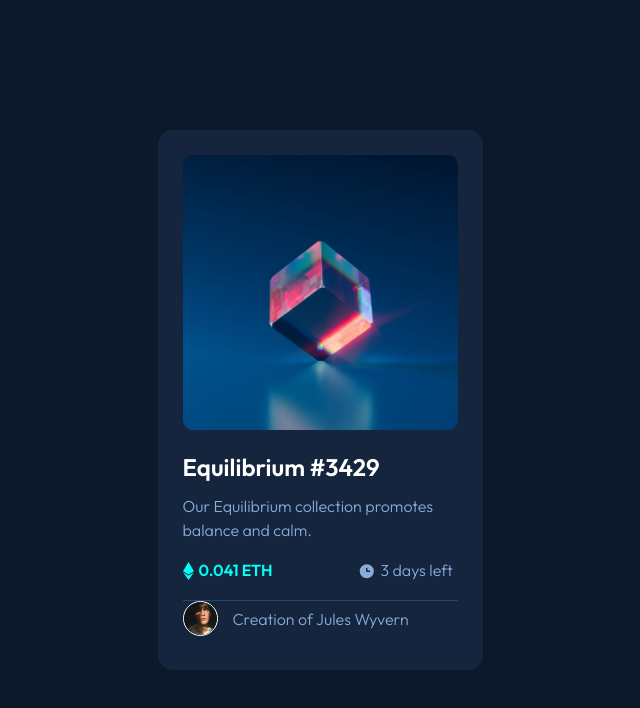
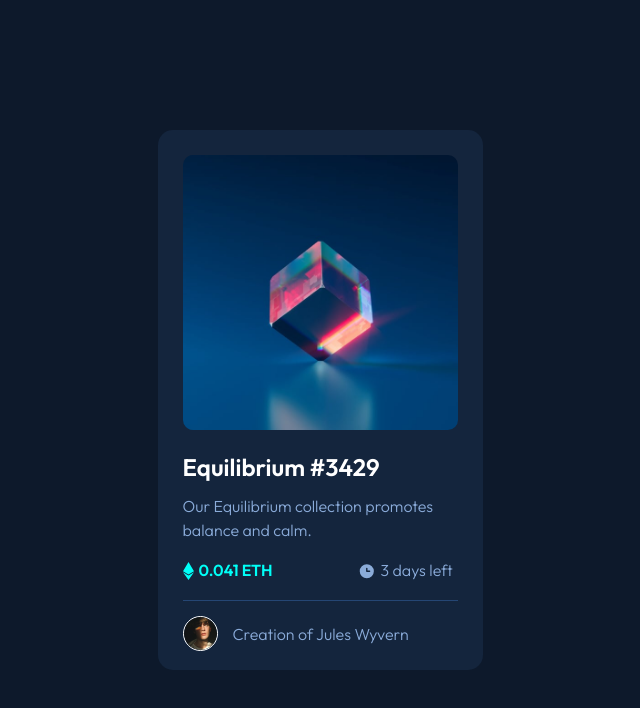
Before and after one commit to SuperSonic57/fem-nft-preview-card-component, a website: page src/index.html in a window 1280 px wide. Shown: the whole page, without its empty margins (320-960 px from the left). Drawn offline with Linux system fonts and the light colour scheme.

Commit message:
Add padding to creator div

```diff
--- a/src/sass/modules/_component.sass
+++ b/src/sass/modules/_component.sass
@@ -40,6 +40,7 @@
 		display: flex
 		align-items: center
 		gap: 15px
+		padding-top: 15px
 		img
 			width: 35px
 			border: 1px solid $clr-white
```
Also changed, not shown: src/css/style.css, 1 other file.
